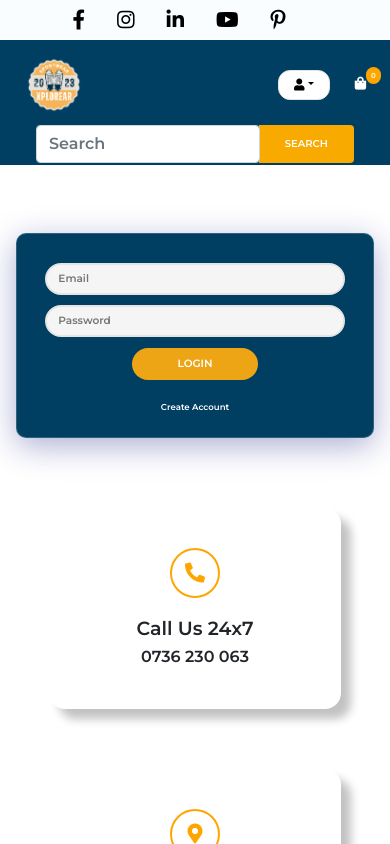
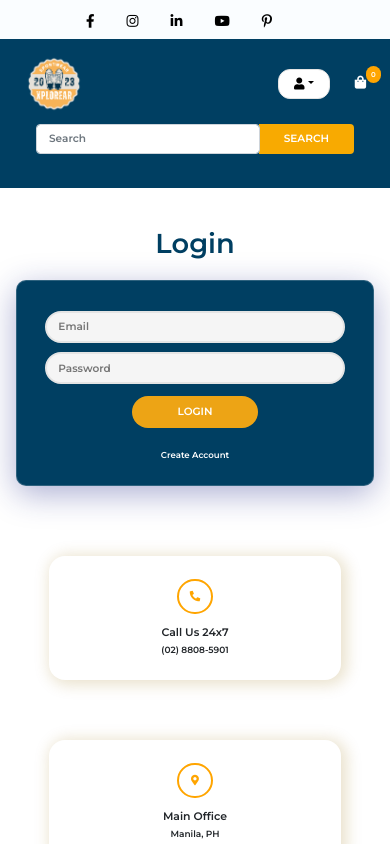
Before and after one commit to Masterkent11/Capstone-Project-File-Final, a React (Create React App) app in the folder clientfrontend/: page /login in a window 390 px wide. Shown: the top 844 px of the page. Built offline with nearby package versions, Linux system fonts and the light colour scheme.

Commit message:
Modified landing Page, Login, and Register page. I make in more responsive.

```diff
--- a/clientfrontend/public/index.html
+++ b/clientfrontend/public/index.html
@@ -18,6 +18,11 @@
     />
     <script src="https://cdn.jsdelivr.net/npm/bootstrap@5.1.3/dist/js/bootstrap.bundle.min.js"></script>
     <!-- Fontawesome -->
+    <script
+      src="https://kit.fontawesome.com/ad1db8f62d.js"
+      crossorigin="anonymous"
+    ></script>
+
     <link
       rel="stylesheet"
       href="https://pro.fontawesome.com/releases/v5.10.0/css/all.css"
@@ -31,7 +36,13 @@
     <link rel="manifest" href="%PUBLIC_URL%/manifest.json" />
     <title>Xplore</title>
     <script src=" https://accounts.google.com/gsi/client" async defer></script>
-    <script async defer crossorigin="anonymous" src="https://connect.facebook.net/en_US/sdk.js#xfbml=1&version=v15.0" nonce="r4L3O6oC"></script>
+    <script
+      async
+      defer
+      crossorigin="anonymous"
+      src="https://connect.facebook.net/en_US/sdk.js#xfbml=1&version=v15.0"
+      nonce="r4L3O6oC"
+    ></script>
   </head>
   <body>
     <noscript>You need to enable JavaScript to run this app.</noscript>
@@ -47,5 +58,4 @@
       To create a production bundle, use `npm run build` or `yarn build`.
     -->
   </body>
-
 </html>
--- a/clientfrontend/src/App.css
+++ b/clientfrontend/src/App.css
@@ -56,13 +56,14 @@ textarea:focus {
 .Announcement .col-md-6 p {
   color: black;
   margin-right: 6rem;
-  font-size: 15px;
+  font-size: 2vmin;
 }
 .Announcement .col-12 a {
   color: white;
   margin-right: 2rem;
   font-size: 15px;
 }
+
 /* Header */
 .header {
   padding: 10px 0px 10px 0px;
@@ -172,19 +173,21 @@ textarea:focus {
   margin-left: 20px;
 }
 .shop {
-  margin-bottom: 50px;
+  margin-bottom: 8vmin;
 }
 .border-product {
-  padding: 10px;
+  padding: 2vmin;
   border: 1px solid #f3f3f3;
-  border-radius: 1rem;
+  border-radius: 10px;
   box-shadow: 0 8px 32px 0 rgba( 31, 38, 135, 0.37 );
-  height: 420px;
-  margin-left: 1rem;
+  /* height: 420px; */
+  height: 60vmin;
+  margin-left: 5vmin;
 
 }
 .shopBack {
-  height: 250px;
+  /* 250px */
+  height: 37vmin;
   position: relative;
   overflow: hidden;
   width: 100%;
@@ -193,28 +196,32 @@ textarea:focus {
 }
 .shopBack img {
   width: 100%;
-  height: 250px;
-  object-fit: contain;
+  /* 250px */
+  height: 37vmin;
+  object-fit: cover;
 }
 .shoptext {
-  padding-top: 10px;
+  padding-top: 3vmin;
 
 }
 .shoptext p a {
   color: #252525;
-  font-weight: 900;
+  font-weight: bold;
+  font-size: 2.5vmin;
 }
 .shoptext h3 {
   color: #252525;
-  margin-top: 13px;
-  font-weight: bold;
-  font-size: 19px;
+  margin-top: 1vmin;
+  font-weight: normal;
+  font-size: 2.5vmin;
 }
 .rating {
-  margin: 5px 0;
+  margin: 0;
+  font-size: 2vmin;
+  color:#718093;
 }
 .rating i {
-  font-size: 12px;
+  font-size: 1.5vmin;
   color: #ebb450;
 }
 .rating span {
@@ -284,7 +291,7 @@ textarea:focus {
 
 /* CONTACT */
 .contactInfo {
-  padding: 70px 0;
+  padding: 10vmin 0;
 }
 .contact-Box,
 .box-info,
@@ -296,26 +303,26 @@ textarea:focus {
 .box-info {
   width: 80%;
   flex-direction: column;
-  padding: 40px 0;
-  box-shadow: 10px 10px 10px rgb(194, 194, 194);
+  padding: 6vmin 0;
+  box-shadow: 3px 2px 15px 3px rgba(151, 109, 0, 0.2);
   border-radius: 1rem;
 }
 .info-image {
-  width: 50px;
-  height: 50px;
+  width: 9vmin;
+  height: 9vmin;
   border: 2px solid orange;
   border-radius: 100px;
-  font-size: 20px;
+  font-size: 2.7vmin;
   color: orange;
 }
 .box-info h5 {
   font-weight: bold;
-  font-size: 19px;
-  margin-top: 20px;
-  margin-bottom: 4px;
+  font-size: 2.8vmin;
+  margin-top: 3vmin;
+  margin-bottom: 1vmin;
 }
 .box-info p {
-  font-size: 16px;
+  font-size: 2.3vmin;
 }
 
 /* SINGLE PRODUCT */
@@ -870,10 +877,11 @@ padding: 8vmin;
 
 /* Pagination */
 .pagination .page-link {
-  padding: 10px 30px;
+  padding: 1vmin 4vmin;
   color: black;
+  font-size: 2.7vmin;
 }
 .page-item.active .page-link {
-  background-color: black;
-  border: 1px solid black;
+  background-color: #EDA415;
+  border: 1px solid #EDA415;
 }
--- a/clientfrontend/src/components/Footer.js
+++ b/clientfrontend/src/components/Footer.js
@@ -35,7 +35,7 @@ const Footer = () => {
         <div className="card-name">
           <img
             alt="paypal"
-            src="https://pbs.twimg.com/media/EfTZlEnWAAMn1lX.png"
+            src="https://upload.wikimedia.org/wikipedia/commons/thumb/b/b5/PayPal.svg/1920px-PayPal.svg.png"
           />
         </div>
         <div className="card-name">
--- a/clientfrontend/src/components/Header.js
+++ b/clientfrontend/src/components/Header.js
@@ -35,27 +35,27 @@ const Header = () => {
     <div>
       {/* Top Header */}
       <div className="Announcement ">
-        <div className="container">
+        <div className="container-fluid">
           <div className="row">
             <div className="col-md-6 d-flex align-items-center display-none">
-              <p>+255 768 356 890</p>
-              <p>info@zpunet.com</p>
+              <p>(02) 8808-5901</p>
+              <p>xplorear@gmail.com</p>
             </div>
             <div className="social-header col-12 col-lg-6 justify-content-center justify-content-lg-end d-flex align-items-center">
               <Link to="">
-                <i className="fab fa-facebook-f"></i>
+                <i className="fab fa-facebook-f"  style={{fontSize:"3.5vmin"}}></i>
               </Link>
               <Link to="">
-                <i className="fab fa-instagram"></i>
+                <i className="fab fa-instagram" style={{fontSize:"3.5vmin"}}></i>
               </Link>
               <Link to="">
-                <i className="fab fa-linkedin-in"></i>
+                <i className="fab fa-linkedin-in"  style={{fontSize:"3.5vmin"}}></i>
               </Link>
               <Link to="">
-                <i className="fab fa-youtube"></i>
+                <i className="fab fa-youtube"  style={{fontSize:"3.5vmin"}}></i>
               </Link>
               <Link to="">
-                <i className="fab fa-pinterest-p"></i>
+                <i className="fab fa-pinterest-p"  style={{fontSize:"3.5vmin"}}></i>
               </Link>
             </div>
           </div>
@@ -128,14 +128,14 @@ const Header = () => {
                   </Link>
                 </div>
                 <div className="col-12 d-flex align-items-center">
-                  <form onSubmit={submitHandler} className="input-group">
-                    <input id="search-1"
+                  <form onSubmit={submitHandler} className="input-group mb-4">
+                    <input id="search-1" style={{fontSize:"2.7vmin"}}
                       type="search"
                       className="form-control rounded search"
                       placeholder="Search"
                       onChange={(e) => setKeyword(e.target.value)}
                     />
-                    <button type="submit" className="search-button">
+                    <button type="submit" className="search-button" style={{fontSize:"2.7vmin"}}>
                       search
                     </button>
                   </form>
--- a/clientfrontend/src/components/homeComponents/ContactInfo.js
+++ b/clientfrontend/src/components/homeComponents/ContactInfo.js
@@ -10,7 +10,7 @@ const ContactInfo = () => {
               <i className="fas fa-phone-alt"></i>
             </div>
             <h5>Call Us 24x7</h5>
-            <p>0736 230 063</p>
+            <p>(02) 8808-5901</p>
           </div>
         </div>
         <div className="col-12 col-md-4 contact-Box">
@@ -18,8 +18,8 @@ const ContactInfo = () => {
             <div className="info-image">
               <i className="fas fa-map-marker-alt"></i>
             </div>
-            <h5>Headquarter</h5>
-            <p>Arusha Njiro Pepsi</p>
+            <h5>Main Office</h5>
+            <p>Manila, PH</p>
           </div>
         </div>
         <div className="col-12 col-md-4 contact-Box">
@@ -28,7 +28,7 @@ const ContactInfo = () => {
               <i className="fas fa-fax"></i>
             </div>
             <h5>Fax</h5>
-            <p>0736 230 063</p>
+            <p>(02) 8808-5901</p>
           </div>
         </div>
       </div>
--- a/clientfrontend/src/screens/Login.js
+++ b/clientfrontend/src/screens/Login.js
@@ -95,9 +95,12 @@ const Login = ({ location, history }) => {
 
       {/* Position relative */}
 
-      <div className="container-fluid d-flex flex-column justify-content-center align-items-center login-center justify-items-center top-0 d-md-none mt-5">
+      <div className="container-fluid d-flex flex-column justify-content-center align-items-center login-center justify-items-center top-0 d-md-none mt-3">
         {error && <Message variant="alert-danger">{error}</Message>}
         {loading && <Loading />}
+
+        <p className="mb-3" style={{fontSize:"7vmin", fontWeight:"900", color:"#003F62"}}>Login</p>
+
         <form
           className="Login3 col-md-8 col-lg-4 col-11"
           onSubmit={submitHandler}
--- a/clientfrontend/src/screens/Register.js
+++ b/clientfrontend/src/screens/Register.js
@@ -81,9 +81,11 @@ const Register = ({ location, history }) => {
         {error && <Message variant="alert-danger">{error}</Message>}
         {loading && <Loading />}
 
+        <p className="mt-2" style={{fontSize:"7vmin", fontWeight:"900"}}>Create an Account</p>
+
         <form
-          className="RegisterForm col-md-8 col-lg-4 col-11 mt-4"
-          onSubmit={submitHandler} style={{backgroundColor:"#003F62"}}
+          className="RegisterForm col-md-8 col-lg-4 col-11 mt-3"
+          onSubmit={submitHandler} style={{backgroundColor:"#003F62", color:"#003F62"}}
         >
           <input
             type="text"
```
